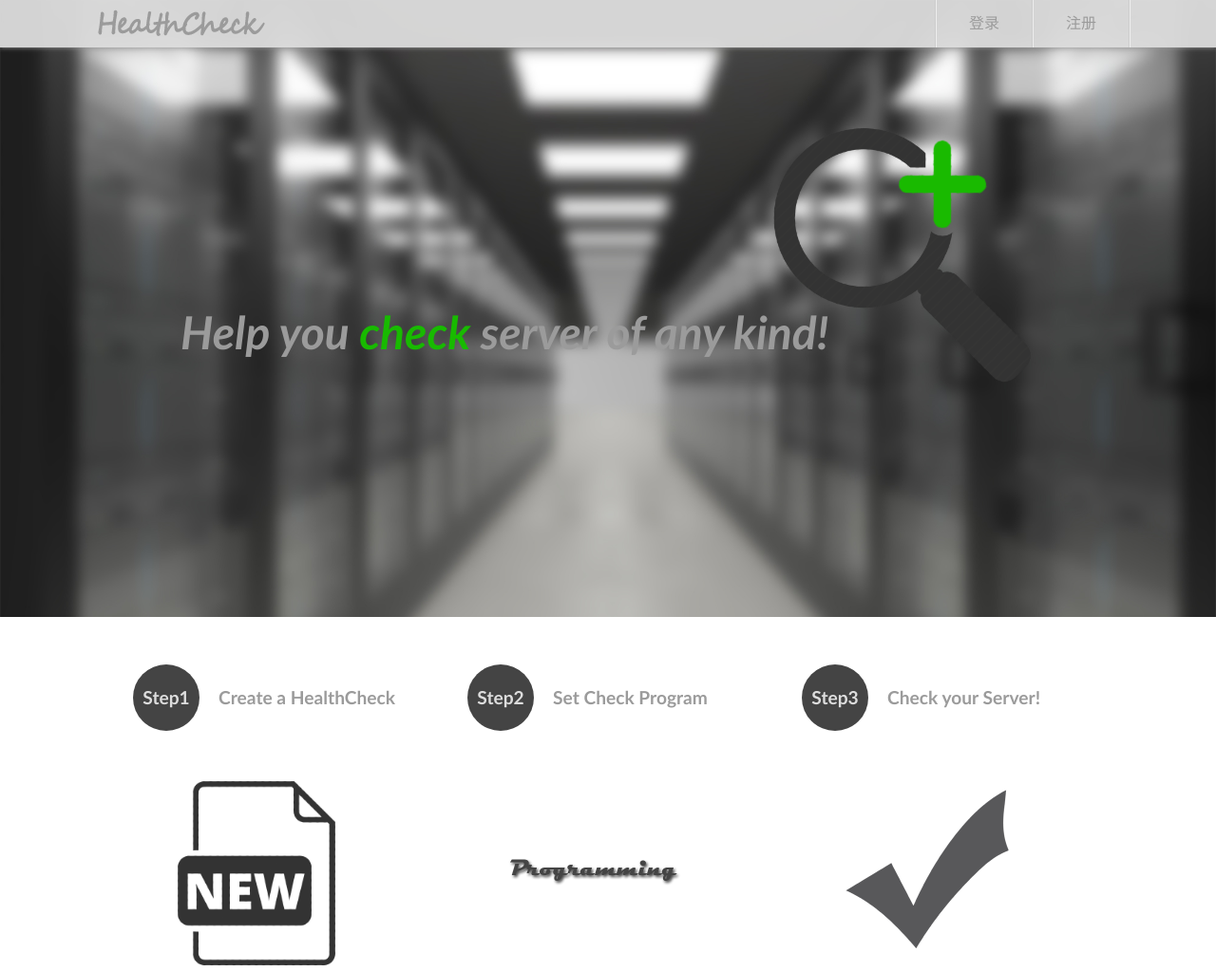
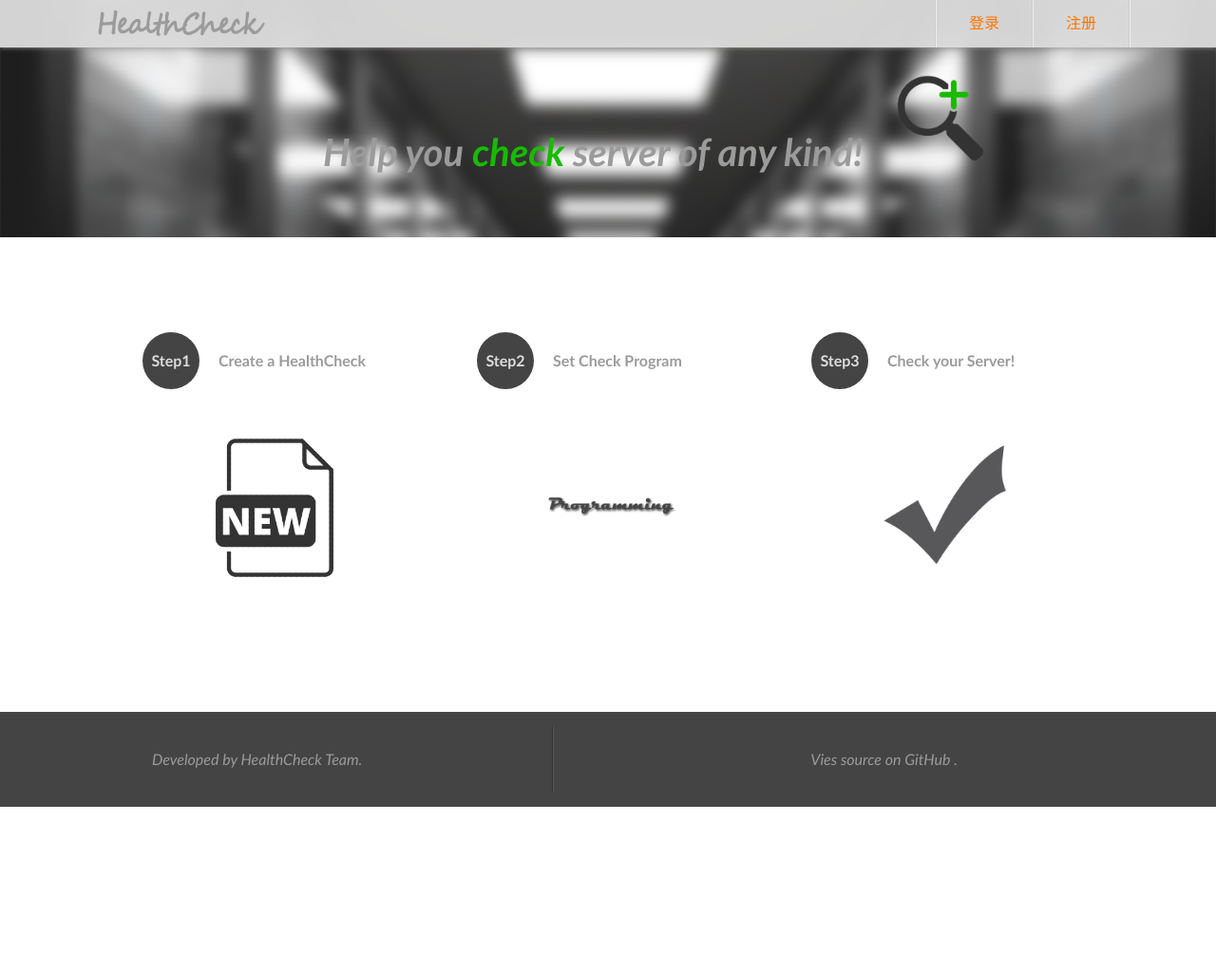
Before and after one commit to Health-Check-For-Cloud-Server/HealthCheckRepo, a plain HTML site: page index.html in a window 1280 px wide. Shown: the top 1023 px of the page at 95% size. After the commit the page ends 850 px from the top, so only its background shows below. Drawn offline with Linux system fonts and the light colour scheme.

Commit message:
modify style

```diff
--- a/css/main_page.css
+++ b/css/main_page.css
@@ -5,33 +5,33 @@ body {
 
 div#wrap_banner{
     width: 100%;
-    height: 600px;
+    height: 200px;
 }
 div#banner{
     position: relative;
     width: 1100px;
-    height: 600px;
+    height: 200px;
     margin: auto;
     text-align: center;
 }
 div#banner h1{
     position: absolute;
-    left: 100px;
-    font-size: 3em;
+    left: 250px;
+    font-size: 2.5em;
     color: #9b9b9b;
     font-style: italic;
-    height: 600px;
-    line-height: 600px;
+    height: 220px;
+    line-height: 220px;
 }
 div#banner h1 span{
     color: #18ba00;
 }
 div#banner img{
     position: absolute;
-    width: 300px;
-    height: 300px;
-    top:70px;
-    right: 90px;
+    width: 100px;
+    height: 100px;
+    top:25px;
+    left:850px;
 }
 
 div#wrap_content{
@@ -66,20 +66,20 @@ div#content li.vertical_border{
 }
 div#content li h2{
     position: absolute;
-    top:50px;
-    left: 50px;
-    font-size: 1.2em;
-    height: 70px;
-    line-height: 70px;
+    top:100px;
+    left: 60px;
+    font-size: 1em;
+    height: 60px;
+    line-height: 60px;
 }
 div#content li span.step{
     float: left;
     display: block;
     background: #444444;
     color: #ddd;
-    width: 70px;
-    height: 70px;
-    line-height: 70px;
+    width: 60px;
+    height: 60px;
+    line-height: 60px;
     text-align: center;
     border-radius: 100px;
 }
@@ -88,17 +88,17 @@ div#content li span.step_content{
     margin-left: 20px;
 }
 div#content li img{
-    width:200px;
-    margin-left: 10%;
+    width:150px;
+    margin-left: 22%;
     margin-top: 50px;
 }
 
 
 footer{
     width: 100%;
-    height: 400px;
+    min-height: 100px;
     background: #444444;
-    line-height: 400px;
+    line-height: 100px;
     text-align: center;
 }
 
@@ -111,17 +111,17 @@ footer h2{
 }
 footer div#temp_line{
     width: 1100px;
-    height: 400px;
-    line-height: 400px;
+    height: 100px;
+    line-height: 100px;
     margin: auto;
 }
 footer div#temp_line h2.vertical_line{
-    height: 300px;
-    margin-top: 50px;
+    height: 70px;
     border-left: 1px solid #333;
     border-right: 1px solid #555;
     margin-left: 200px;
     margin-right: 200px;
+    margin-top: 15px;
 }
 footer a{
     color: inherit;
--- a/css/share_content.css
+++ b/css/share_content.css
@@ -58,13 +58,12 @@ div#nav_header ul li{
 }
 div#nav_header ul li a{
     display: block;
-    color: #9b9b9b;
+    color: #ff7400;
     width: 100px;
     text-align: center;
     cursor: pointer;
 }
 div#nav_header ul li a:hover{
-    color: #18ba00;
     background-color: #eee;
 }
 div#nav_header ul li.vertical_border{
```
Also changed, not shown: my/my.html (+17 -11 lines).
